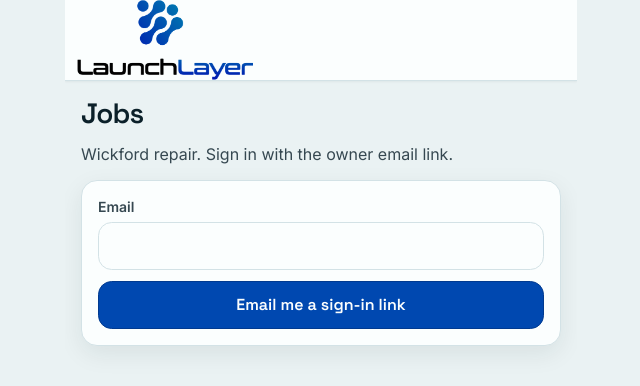
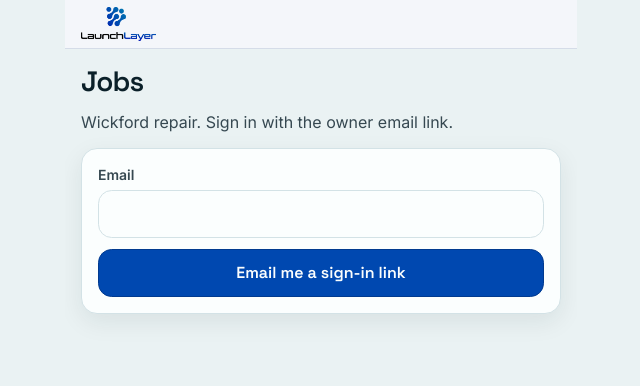
Before and after one commit to JD-LaunchLayer/ll-tickets, a Next.js app: page /login in a window 1280 px wide. Shown: the top 386 px of the page, without its empty margins (319-959 px from the left). Built offline with nearby package versions, Linux system fonts and the light colour scheme; no server answers.

Commit message:
Sit the LaunchLayer wordmark on one light header band.
The header is #F4F6FA in both schemes, with the cropped logo on the band and navy header links. Theme colour matches the band so the status bar is not a black strip.

Co-authored-by: JD-LaunchLayer <JD-LaunchLayer@users.noreply.github.com>

```diff
--- a/src/app/bench/brand-mark.tsx
+++ b/src/app/bench/brand-mark.tsx
@@ -4,13 +4,13 @@ import { LOGO_CROP } from "@/lib/brand";
 export function BrandMark() {
   const { x, y, width, height, sourceWidth, sourceHeight } = LOGO_CROP;
   return (
-    <Link href="/" className="brand-home" aria-label="LaunchLayer jobs">
+    <Link href="/" className="brand-home">
       <span className="brand-logo">
         {/* Tight crop of the transparent lockup. next/image would fight that box. */}
         {/* eslint-disable-next-line @next/next/no-img-element */}
         <img
           src="/brand/image-0961fde4.png"
-          alt=""
+          alt="LaunchLayer"
           width={sourceWidth}
           height={sourceHeight}
           style={{
--- a/src/app/globals.css
+++ b/src/app/globals.css
@@ -16,8 +16,9 @@
   --success: #137738;
   --danger: #b02a2d;
   --accent-light: #b7d2ff;
-  --header: #fbfefe;
-  --logo-plate: #fbfefe;
+  --header: #f4f6fa;
+  --header-line: #d5dce8;
+  --header-ink: #0b1b3a;
   --on-accent: #fbfefe;
   --link: #0048b0;
   --danger-text: #b02a2d;
@@ -37,7 +38,6 @@
     --canvas: #0b2029;
     --accent-soft: #16324a;
     --accent-tint: #102830;
-    --header: #000000;
     --link: #b7d2ff;
     --danger-text: #f0b4b5;
     --success-text: #8fdba8;
@@ -81,6 +81,10 @@ h2,
   outline-offset: 2px;
 }
 
+.app-header :focus-visible {
+  outline-color: var(--header-ink);
+}
+
 .sr-only {
   position: absolute;
   width: 1px;
@@ -106,12 +110,14 @@ h2,
 
 .app-header {
   flex: none;
+  width: 100%;
   background: var(--header);
-  border-bottom: 1px solid var(--line);
-  box-shadow: 0 1px 2px rgb(11 32 41 / 6%);
+  color: var(--header-ink);
+  color-scheme: light;
+  border-bottom: 1px solid var(--header-line);
   padding-top: env(safe-area-inset-top);
-  padding-right: max(0.75rem, env(safe-area-inset-right));
-  padding-left: max(0.75rem, env(safe-area-inset-left));
+  padding-right: max(1rem, env(safe-area-inset-right));
+  padding-left: max(1rem, env(safe-area-inset-left));
 }
 
 .app-header-row {
@@ -119,23 +125,22 @@ h2,
   align-items: center;
   justify-content: space-between;
   gap: 0.5rem;
-  min-height: 5rem;
+  min-height: 48px;
 }
 
 .brand-home {
   display: flex;
-  flex: 0 1 11rem;
+  flex: none;
   align-items: center;
-  justify-content: center;
+  justify-content: flex-start;
   min-height: 48px;
   min-width: 48px;
-  border-radius: 999px;
 }
 
 .brand-logo {
   display: block;
   position: relative;
-  width: 100%;
+  height: 34px;
   aspect-ratio: 595 / 269;
   overflow: hidden;
   flex: none;
@@ -144,15 +149,6 @@ h2,
 .brand-logo img {
   position: absolute;
   max-width: none;
-}
-
-/* Dark header stays black. A light plate keeps the black "Launch" ink
-   readable without inverting the file or recolouring anti-aliased edges. */
-@media (prefers-color-scheme: dark) {
-  .brand-home {
-    background: var(--logo-plate);
-    padding: 0.3rem 0.55rem;
-  }
 }
 
 .header-action,
@@ -175,7 +171,7 @@ h2,
   border: 0;
   border-radius: 999px;
   background: transparent;
-  color: var(--link);
+  color: var(--header-ink);
   flex: none;
   font-family: var(--font-space), var(--font-inter), ui-sans-serif, sans-serif;
   font-size: 1rem;
@@ -339,6 +335,11 @@ h2,
 .search-field input {
   margin-top: 0;
   padding-right: 5.5rem;
+}
+
+.search-field input::placeholder {
+  color: var(--muted);
+  opacity: 1;
 }
 
 .search-clear {
@@ -657,7 +658,7 @@ h2,
 @media (prefers-color-scheme: dark) {
   .toast {
     background: var(--accent-light);
-    color: var(--header);
+    color: #0b2029;
   }
 }
 
--- a/src/app/layout.tsx
+++ b/src/app/layout.tsx
@@ -21,7 +21,7 @@ export const viewport: Viewport = {
   viewportFit: "cover",
   themeColor: [
     { media: "(prefers-color-scheme: light)", color: BRAND.themeColor },
-    { media: "(prefers-color-scheme: dark)", color: BRAND.themeColorDark },
+    { media: "(prefers-color-scheme: dark)", color: BRAND.themeColor },
   ],
 };
 
--- a/src/lib/brand.ts
+++ b/src/lib/brand.ts
@@ -15,12 +15,14 @@ export const BRAND = {
   success: "#137738",
   danger: "#B02A2D",
   accentLight: "#B7D2FF",
-  /** Light header. Matches `surface` so the black "Launch" ink reads. */
-  header: "#FBFEFE",
-  /** Dark-scheme header. The logo sits on `logoPlate`, not on this colour. */
-  darkHeader: "#000000",
-  /** Fixed light plate. Must not follow the dark-scheme surface token. */
-  logoPlate: "#FBFEFE",
+  /** Header band. Same light ground in both schemes so the black "Launch" ink reads. */
+  header: "#F4F6FA",
+  /** 1px hairline under the header band. */
+  headerLine: "#D5DCE8",
+  /** Sign out and header links. Stays navy because the band stays light. */
+  headerInk: "#0B1B3A",
+  /** Dark-scheme fill behind the Waiting on parts badge. */
+  darkAccentTint: "#102830",
   onAccent: "#FBFEFE",
   darkInk: "#F7FBFC",
   darkBody: "#D5E3E8",
@@ -30,8 +32,8 @@ export const BRAND = {
   darkCanvas: "#0B2029",
   darkDanger: "#F0B4B5",
   darkSuccess: "#8FDBA8",
-  themeColor: "#FBFEFE",
-  themeColorDark: "#000000",
+  /** Status bar and manifest. Matches the header band in both schemes. */
+  themeColor: "#F4F6FA",
 } as const;
 
 /**
```
Also changed, not shown: 1 other file (tests, documents, lock files or other folders).
